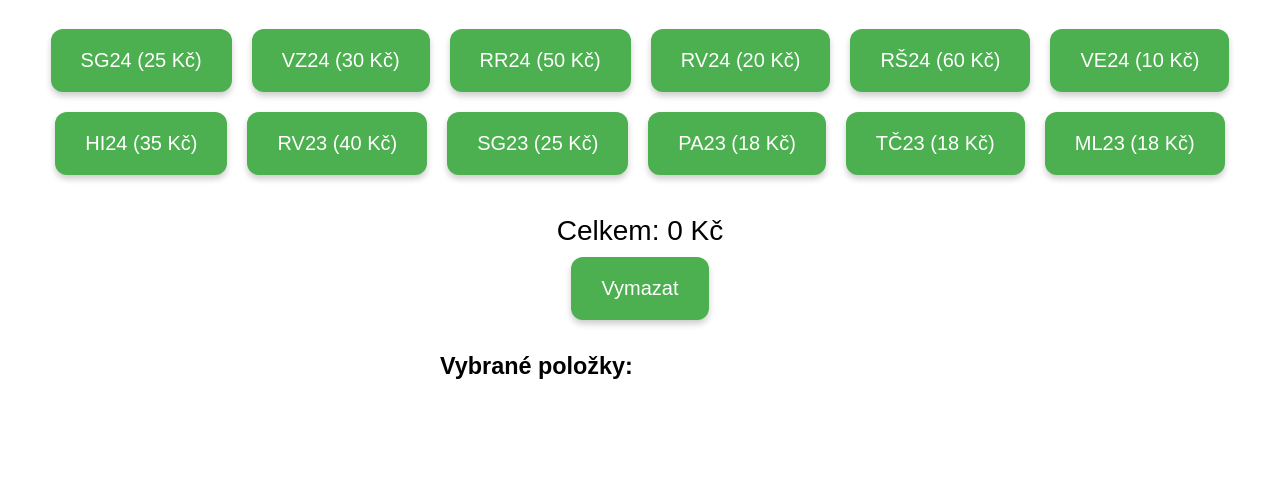
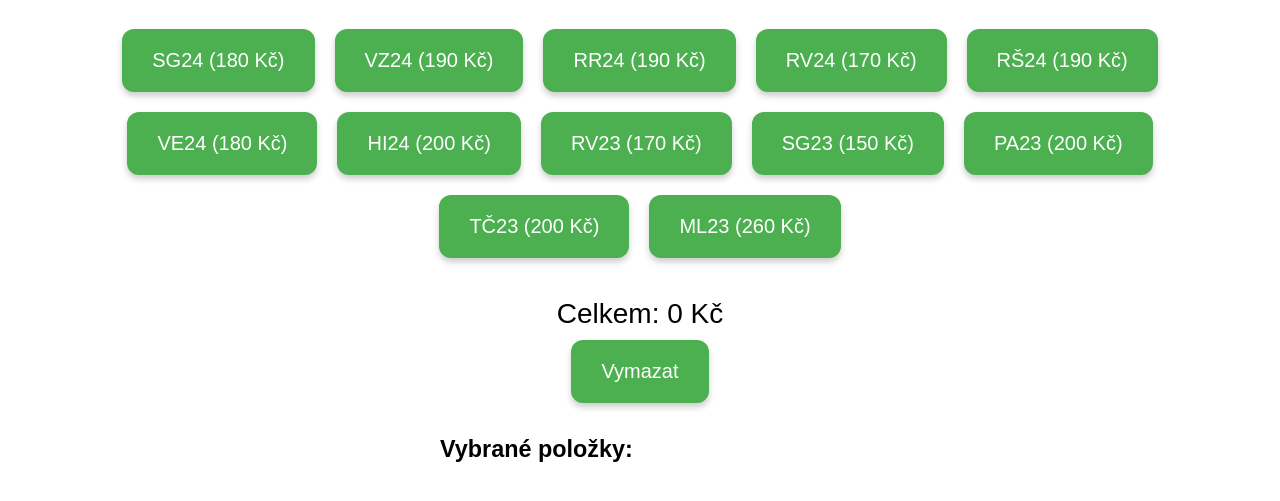
Before and after one commit to milmola/Vinarna, a plain HTML site: page index.html in a window 1280 px wide. Shown: the part 61-562 px from the top of the page. Drawn offline with Linux system fonts and the light colour scheme.

Commit message:
Update index.html

```diff
--- a/index.html
+++ b/index.html
@@ -56,18 +56,18 @@
 
   <script>
     const items = [
-      { name: "SG24", price: 25 },
-      { name: "VZ24", price: 30 },
-      { name: "RR24", price: 50 },
-      { name: "RV24", price: 20 },
-      { name: "RŠ24", price: 60 },
-      { name: "VE24", price: 10 },
-      { name: "HI24", price: 35 },
-      { name: "RV23", price: 40 },
-      { name: "SG23", price: 25 },
-      { name: "PA23", price: 18 },
-      { name: "TČ23", price: 18 },
-      { name: "ML23", price: 18 }
+      { name: "SG24", price: 180 },
+      { name: "VZ24", price: 190 },
+      { name: "RR24", price: 190 },
+      { name: "RV24", price: 170 },
+      { name: "RŠ24", price: 190 },
+      { name: "VE24", price: 180 },
+      { name: "HI24", price: 200 },
+      { name: "RV23", price: 170 },
+      { name: "SG23", price: 150 },
+      { name: "PA23", price: 200 },
+      { name: "TČ23", price: 200 },
+      { name: "ML23", price: 260 }
     ];
 
     let total = 0;
```
